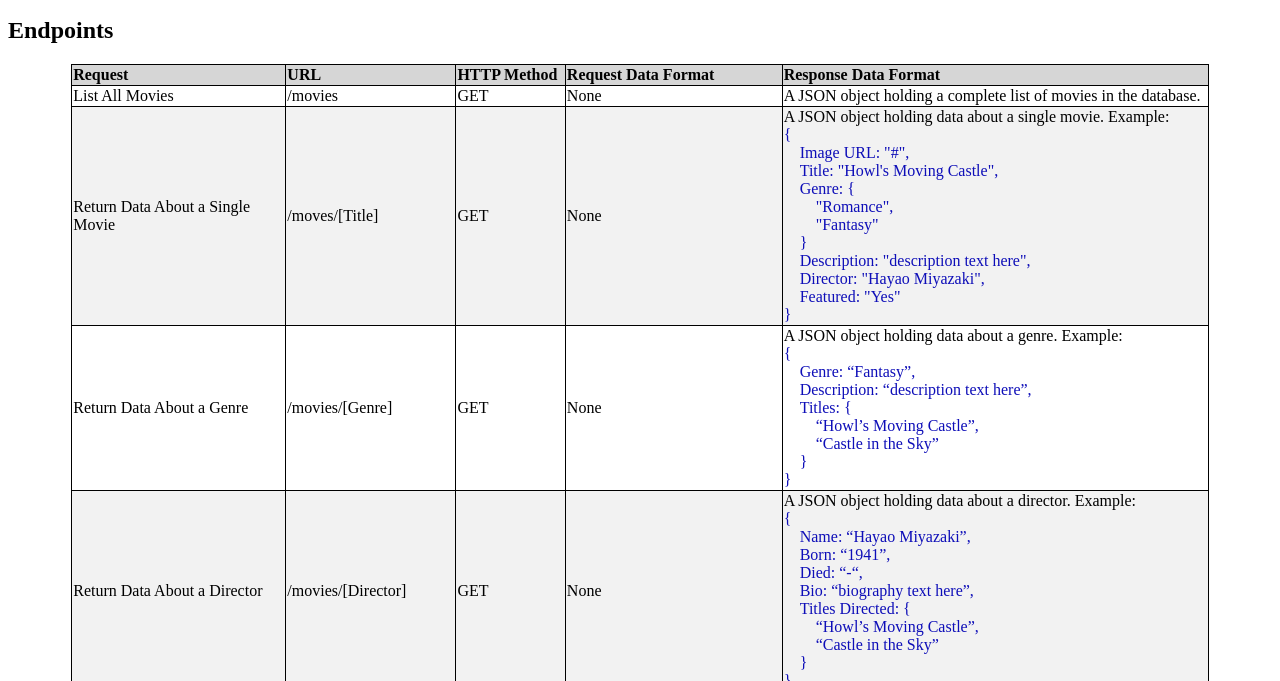
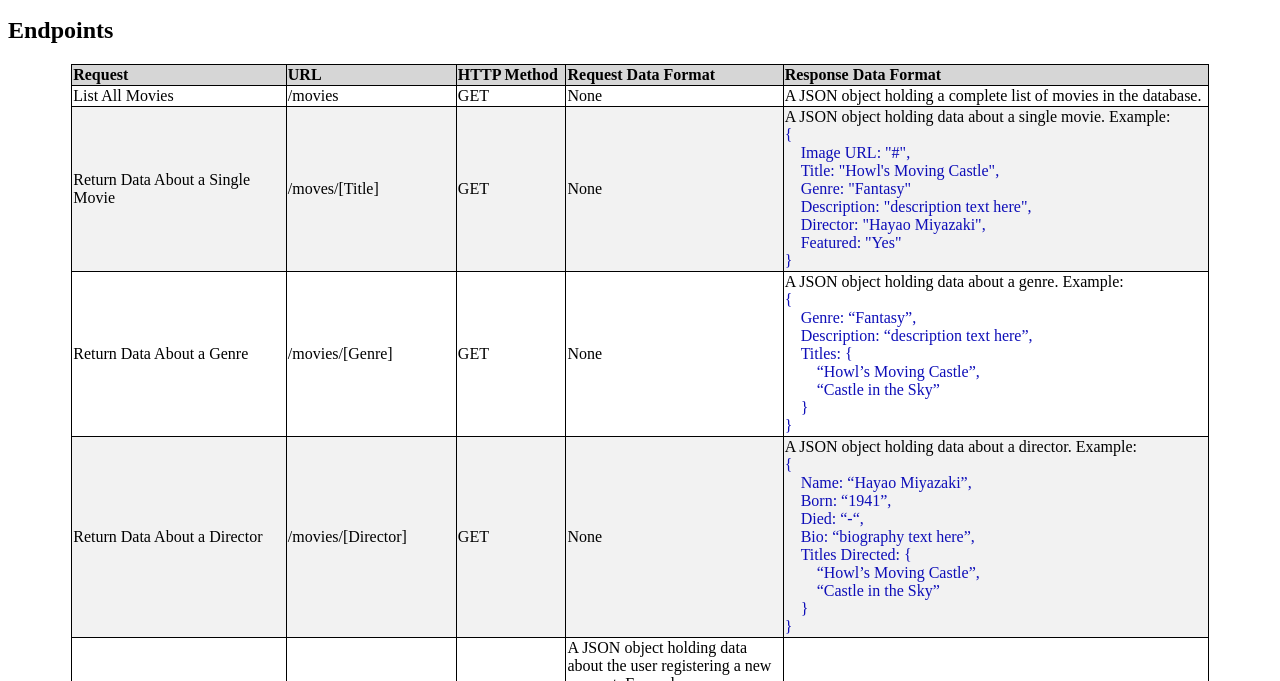
Before and after one commit to kellysdev/movie-api, a website: page public/documentation.html in a window 1280 px wide. Shown: the part 119-800 px from the top of the page. Drawn offline with Linux system fonts and the light colour scheme.

Commit message:
Update documentation: movies can only have one genre

```diff
--- a/public/documentation.html
+++ b/public/documentation.html
@@ -45,10 +45,7 @@
                             {<br>
                             &emsp;Image URL: "#",<br>
                             &emsp;Title: "Howl's Moving Castle",<br>
-                            &emsp;Genre: {<br>
-                            &emsp;&emsp;"Romance",<br>
-                            &emsp;&emsp;"Fantasy"<br>
-                            &emsp;}<br>
+                            &emsp;Genre: "Fantasy"<br>
                             &emsp;Description: "description text here",<br>
                             &emsp;Director: "Hayao Miyazaki",<br>
                             &emsp;Featured: "Yes"<br>
```
